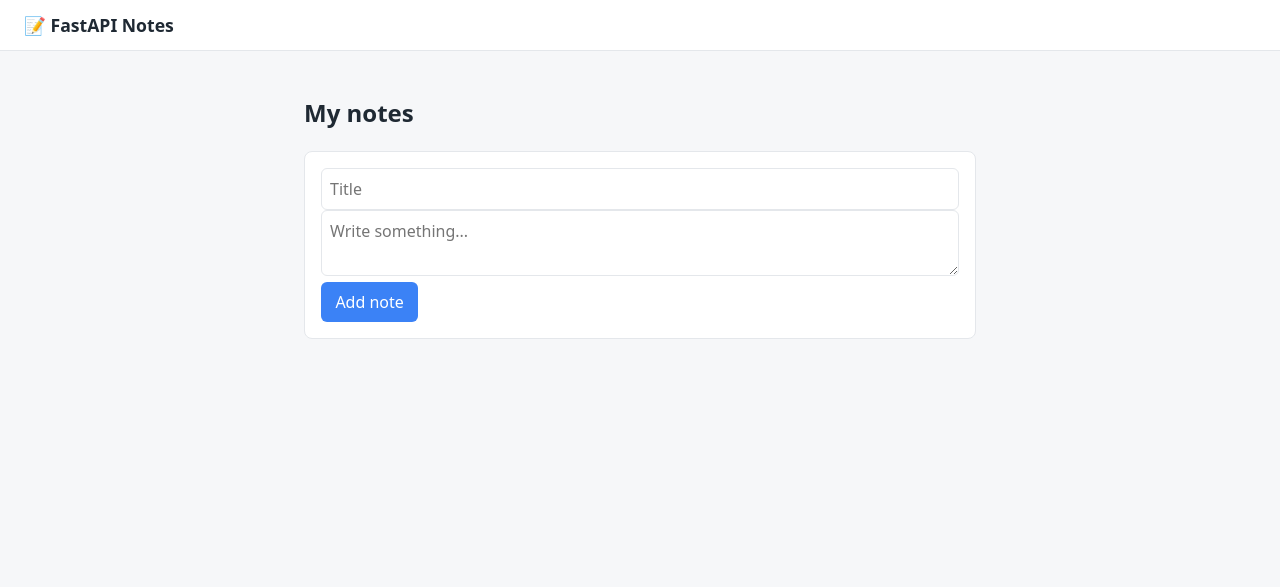
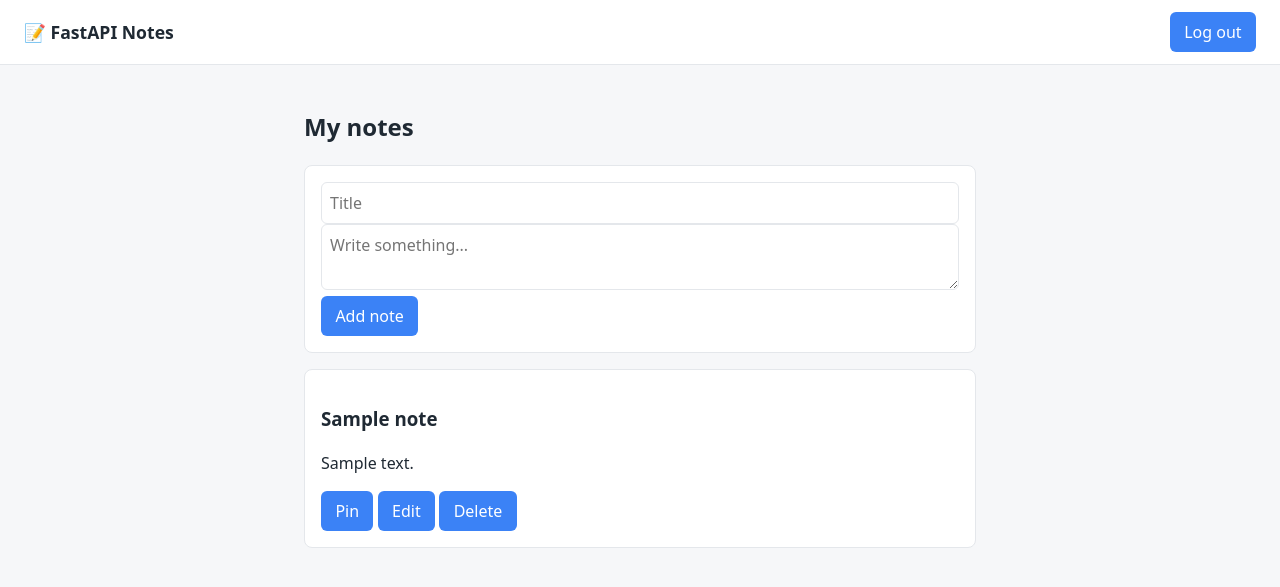
Before and after one commit to philmartyn/FastAPIProject, a FastAPI app: template app/templates/notes/index.html in a window 1280 px wide. Shown: the top 587 px of the page. Run offline with FastAPI, Linux system fonts and the light colour scheme; the template is opened without the code that fills it: most values are stand-ins (such as "Sample title", 1, 10 or a date in 2020).

Commit message:
FastAPIProject
 * Add notes routes functions and tests

```diff
--- /dev/null
+++ b/app/templates/notes/_list.html
@@ -0,0 +1,5 @@
+{# Every note card for the current user. Returned by GET /notes/list so htmx can
+   restore the whole list -- and its pinned-first ordering -- in a single swap. #}
+{% for note in notes %}
+  {% include "notes/_note.html" %}
+{% endfor %}
--- /dev/null
+++ b/app/templates/notes/_note.html
@@ -0,0 +1,24 @@
+{# One note card. Rendered on the page *and* returned by the create / update /
+   pin routes, so its id is the htmx swap target for the card's own actions. #}
+<article class="card note{% if note.is_pinned %} pinned{% endif %}" id="note-{{ note.id }}">
+  <h3 class="note-title">
+    {% if note.is_pinned %}<span title="Pinned">📌</span>{% endif %}
+    {{ note.title }}
+  </h3>
+  <p class="note-body">{{ note.body }}</p>
+  <div class="actions">
+    <button type="button"
+            hx-patch="/notes/{{ note.id }}/pin"
+            hx-target="#note-{{ note.id }}"
+            hx-swap="outerHTML">{% if note.is_pinned %}Unpin{% else %}Pin{% endif %}</button>
+    <button type="button"
+            hx-get="/notes/{{ note.id }}/edit"
+            hx-target="#note-{{ note.id }}"
+            hx-swap="outerHTML">Edit</button>
+    <button type="button"
+            hx-delete="/notes/{{ note.id }}"
+            hx-target="#note-{{ note.id }}"
+            hx-swap="outerHTML"
+            hx-confirm="Delete this note?">Delete</button>
+  </div>
+</article>
--- a/app/templates/notes/index.html
+++ b/app/templates/notes/index.html
@@ -1,18 +1,31 @@
 {% extends "base.html" %}
 {% block title %}My notes · FastAPI Notes{% endblock %}
+
+{% block header %}
+  <form method="post" action="/logout">
+    <button type="submit">Log out</button>
+  </form>
+{% endblock %}
 
 {% block content %}
   <h2>My notes</h2>
 
-  {# TODO: a form to add a note.
-     Give it hx-post="/notes" and hx-target="#note-list" so htmx appends the
-     returned card fragment without reloading the page. #}
-  <form class="card" hx-post="/notes" hx-target="#note-list" hx-swap="afterbegin">
+  {# Post a new note and prepend the returned card into #note-list.
+     htmx 2's after-request hook clears the fields once it succeeds. #}
+  <form class="card"
+        hx-post="/notes"
+        hx-target="#note-list"
+        hx-swap="afterbegin"
+        hx-on::after-request="if (event.detail.successful) this.reset()">
     <input type="text" name="title" placeholder="Title" required>
     <textarea name="body" placeholder="Write something..."></textarea>
     <button type="submit">Add note</button>
   </form>
 
-  {# TODO: render the note cards here (or load them via hx-get="/notes/list"). #}
-  <section id="note-list"></section>
+  {# Server-rendered so the page works before htmx loads (progressive enhancement). #}
+  <section id="note-list">
+    {% for note in notes %}
+      {% include "notes/_note.html" %}
+    {% endfor %}
+  </section>
 {% endblock %}
```
Also changed, not shown: app/routers/notes.py (+46 -22 lines), app/templates/notes/_edit.html (added, +17 -0 lines), tests/test_notes_routes.py (added, +134 -0 lines).
